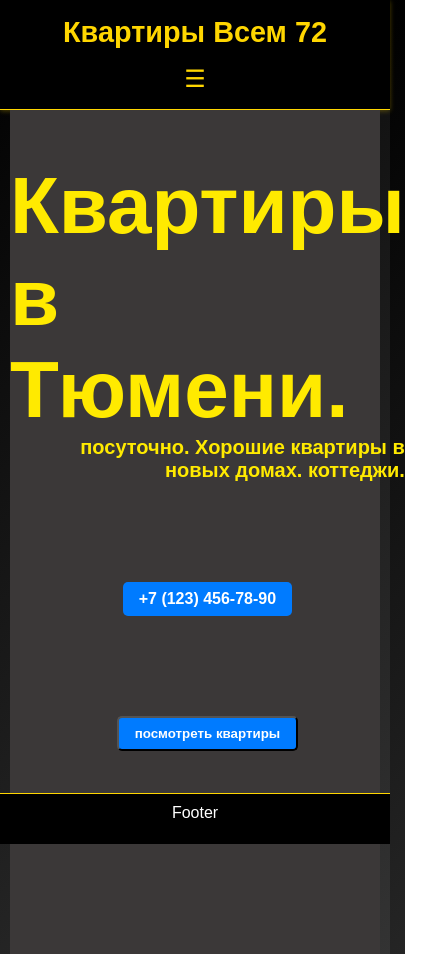
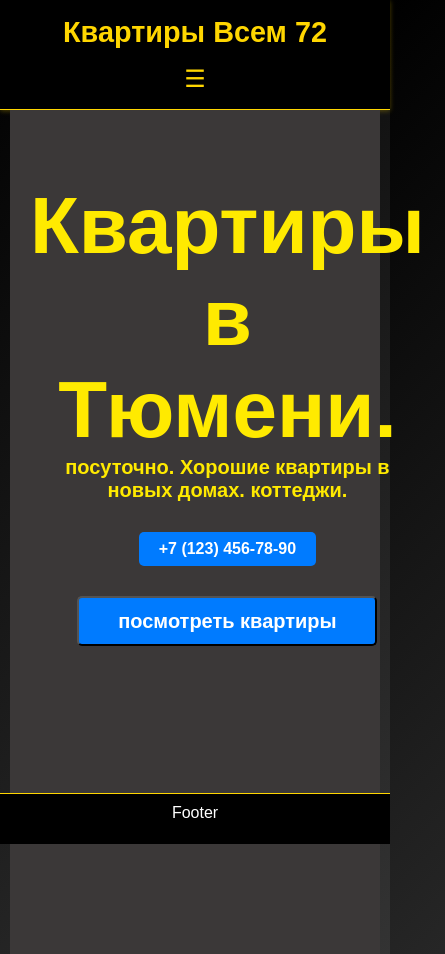
Before and after one commit to Ivan1990Nik/vsem, a React app: page /#/ in a window 390 px wide. Shown: the whole page, 445 px wide, since content can reach past the window. Built offline with nearby package versions, Linux system fonts and the light colour scheme; the HTML template or start-up script is replaced by a standard one.

Commit message:
homepages2

```diff
--- a/src/pages/stylePages.css
+++ b/src/pages/stylePages.css
@@ -22,13 +22,33 @@ max-width: 900px;
 
 
 
+.home-info {
+  display: flex;
+  flex-direction: column; /* Элементы внутри идут вертикально */
+  align-items: flex-start; /* По умолчанию выравнивание слева */
+  padding: 20px; /* Отступы, чтобы текст не прижимался к краям */
+}
+@media (max-width: 768px) {
+  .home-info {
+    text-align: center; /* Центрируем весь текст внутри блока */
+    align-items: center; /* Выравниваем элементы по центру */
+  }
+}
+
+/* Стили для заголовка и описания, если нужно донастроить */
+.home-title, .home-description {
+  margin: 10px 0; /* Отступы между элементами */
+}
+
+
+
+
 .home-title {
 font-size:80px;
 margin: 0;
 }
 .home-description {
   margin: 0;
-text-align: end;
 font-weight: 900;
 font-size: 20px;
 }
@@ -50,6 +70,12 @@ font-size: 20px;
     align-items: center;          /* Центрирует кнопки по горизонтали */
     justify-content: center;      /* Центрирует кнопки по вертикали (опционально) */
   }
+
+  .home-btn button {
+  width: 300px;
+  height: 50px;
+  font-size: 20px;
+}
   .home-images {
     display: none;
   }
@@ -58,8 +84,8 @@ font-size: 20px;
 /* Стили для кнопки звонка */
 .home-phone-btn {
   display: inline-block;
-  margin-top: 100px;
-  padding: 8px 16px;
+  margin-top: 30px;
+  padding: 8px 20px;
   background-color: #007bff;
   color: white;
   border-radius: 5px;
@@ -67,6 +93,9 @@ font-size: 20px;
   transition: background-color 0.3s ease;
 
 }
+
+
+
 
 .btn-home-link {
   text-decoration: none;
```
